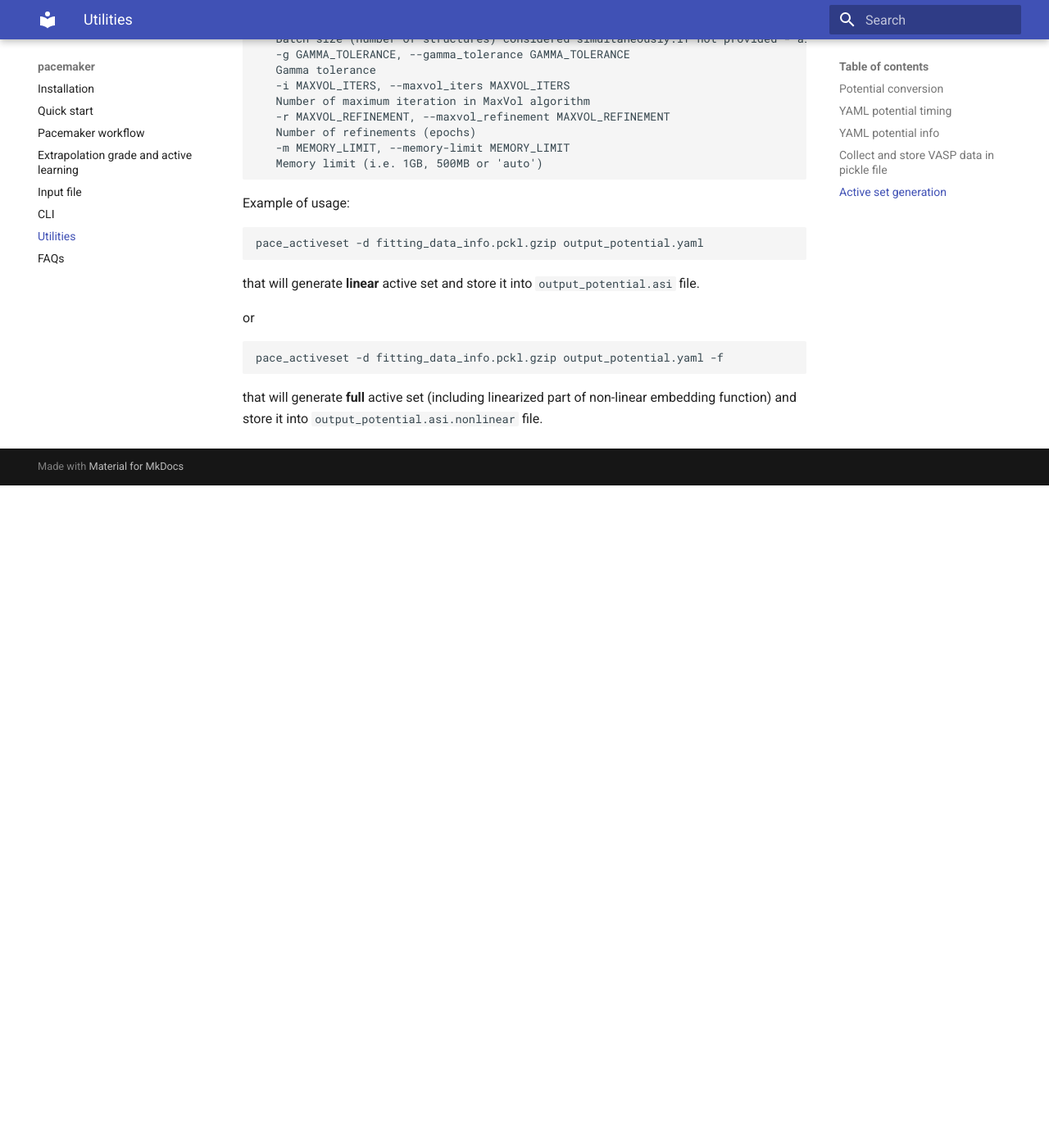
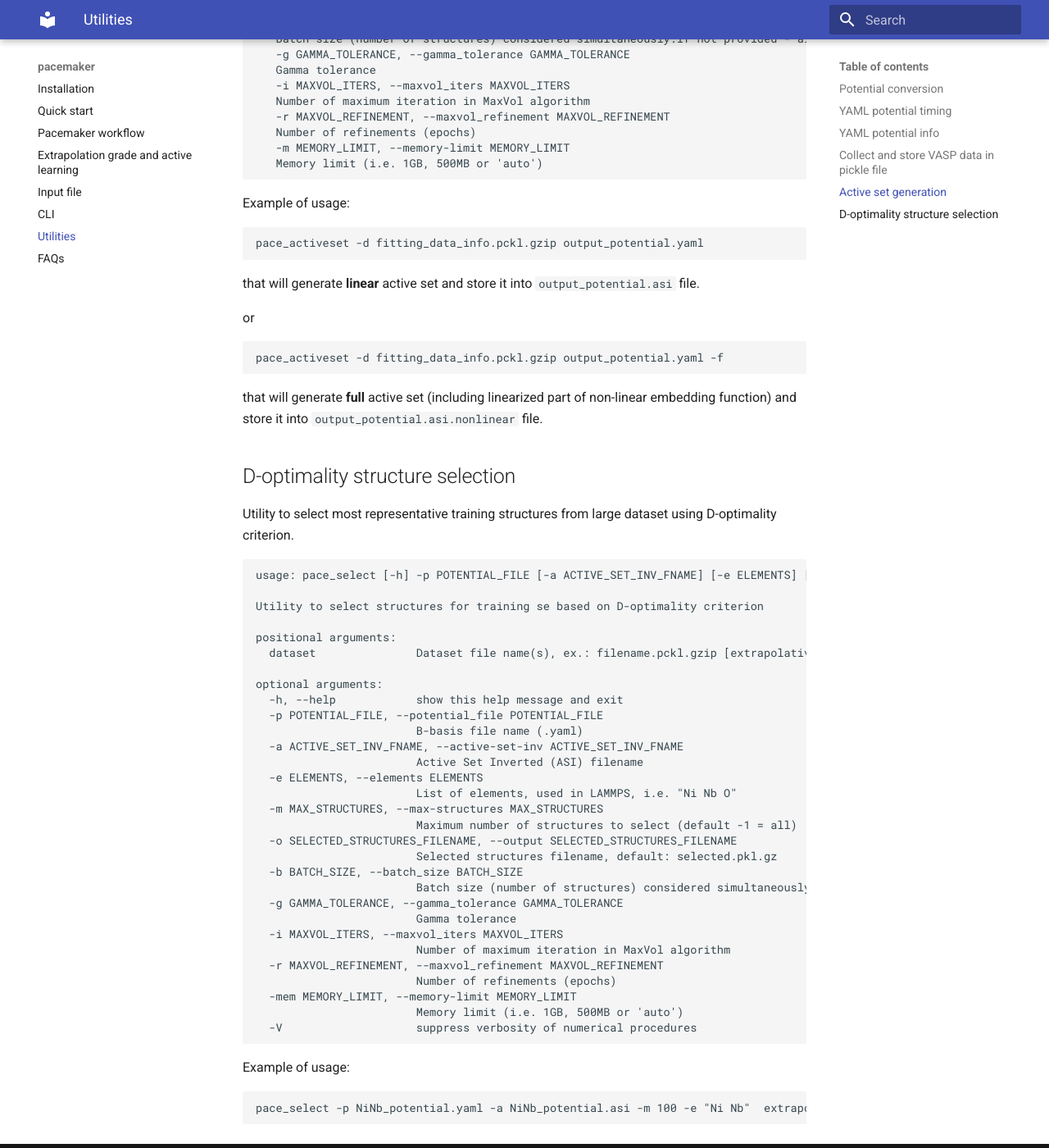
Before and after one commit to ICAMS/python-ace, an MkDocs documentation site: the page built from docs/pacemaker/utilities.md, in a window 1280 px wide and 1400 px high, scrolled down 2022 px. Shown: the whole window at 82% size. Built offline with MkDocs 1.6.1 and Material for MkDocs 9.7.7, drawn with Linux system fonts in a browser that asks for light colours; before the commit the page ends 2614 px from its top, so only the background shows below that.

Commit message:
DOCS: add doc about pace_select

````diff
--- a/docs/pacemaker/utilities.md
+++ b/docs/pacemaker/utilities.md
@@ -109,3 +109,45 @@ pace_activeset -d fitting_data_info.pckl.gzip output_potential.yaml -f
 ```
 that will generate **full** active set (including linearized part of non-linear embedding function)
 and store it into `output_potential.asi.nonlinear` file.
+
+## D-optimality structure selection
+
+Utility to select most representative training structures from large dataset using D-optimality criterion.
+
+```
+usage: pace_select [-h] -p POTENTIAL_FILE [-a ACTIVE_SET_INV_FNAME] [-e ELEMENTS] [-m MAX_STRUCTURES] [-o SELECTED_STRUCTURES_FILENAME] [-b BATCH_SIZE] [-g GAMMA_TOLERANCE] [-i MAXVOL_ITERS] [-r MAXVOL_REFINEMENT] [-mem MEMORY_LIMIT] [-V] dataset [dataset ...]
+
+Utility to select structures for training se based on D-optimality criterion
+
+positional arguments:
+  dataset               Dataset file name(s), ex.: filename.pckl.gzip [extrapolative_structures.dat]
+
+optional arguments:
+  -h, --help            show this help message and exit
+  -p POTENTIAL_FILE, --potential_file POTENTIAL_FILE
+                        B-basis file name (.yaml)
+  -a ACTIVE_SET_INV_FNAME, --active-set-inv ACTIVE_SET_INV_FNAME
+                        Active Set Inverted (ASI) filename
+  -e ELEMENTS, --elements ELEMENTS
+                        List of elements, used in LAMMPS, i.e. "Ni Nb O"
+  -m MAX_STRUCTURES, --max-structures MAX_STRUCTURES
+                        Maximum number of structures to select (default -1 = all)
+  -o SELECTED_STRUCTURES_FILENAME, --output SELECTED_STRUCTURES_FILENAME
+                        Selected structures filename, default: selected.pkl.gz
+  -b BATCH_SIZE, --batch_size BATCH_SIZE
+                        Batch size (number of structures) considered simultaneously.If not provided - all dataset at once is considered
+  -g GAMMA_TOLERANCE, --gamma_tolerance GAMMA_TOLERANCE
+                        Gamma tolerance
+  -i MAXVOL_ITERS, --maxvol_iters MAXVOL_ITERS
+                        Number of maximum iteration in MaxVol algorithm
+  -r MAXVOL_REFINEMENT, --maxvol_refinement MAXVOL_REFINEMENT
+                        Number of refinements (epochs)
+  -mem MEMORY_LIMIT, --memory-limit MEMORY_LIMIT
+                        Memory limit (i.e. 1GB, 500MB or 'auto')
+  -V                    suppress verbosity of numerical procedures
+```
+
+Example of usage:
+```bash
+pace_select -p NiNb_potential.yaml -a NiNb_potential.asi -m 100 -e "Ni Nb"  extrapolative_structures_1.dump extrapolative_structures_2.dump
+```
````
Also changed, not shown: docs/pacemaker/active_learning.md (+25 -0 lines).
